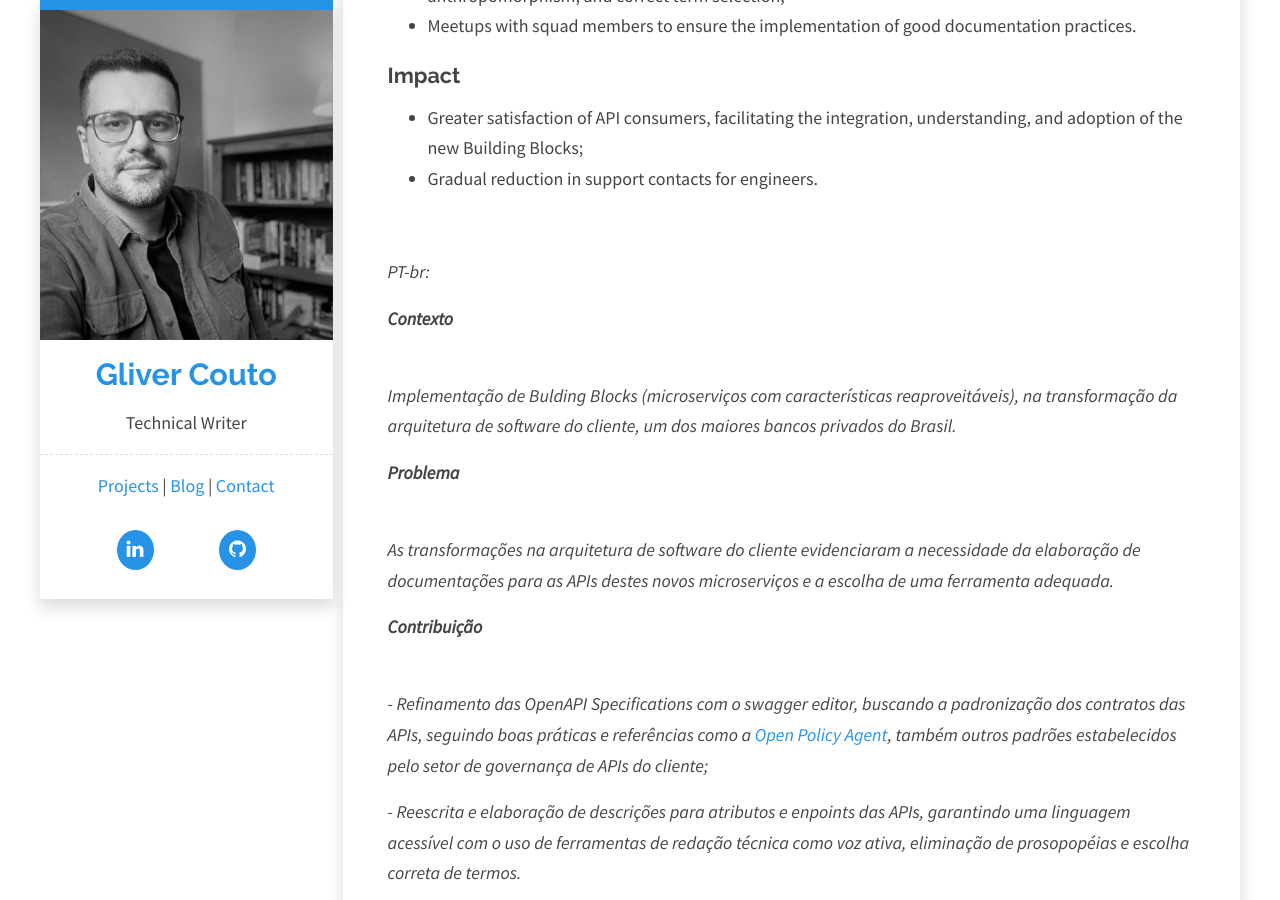
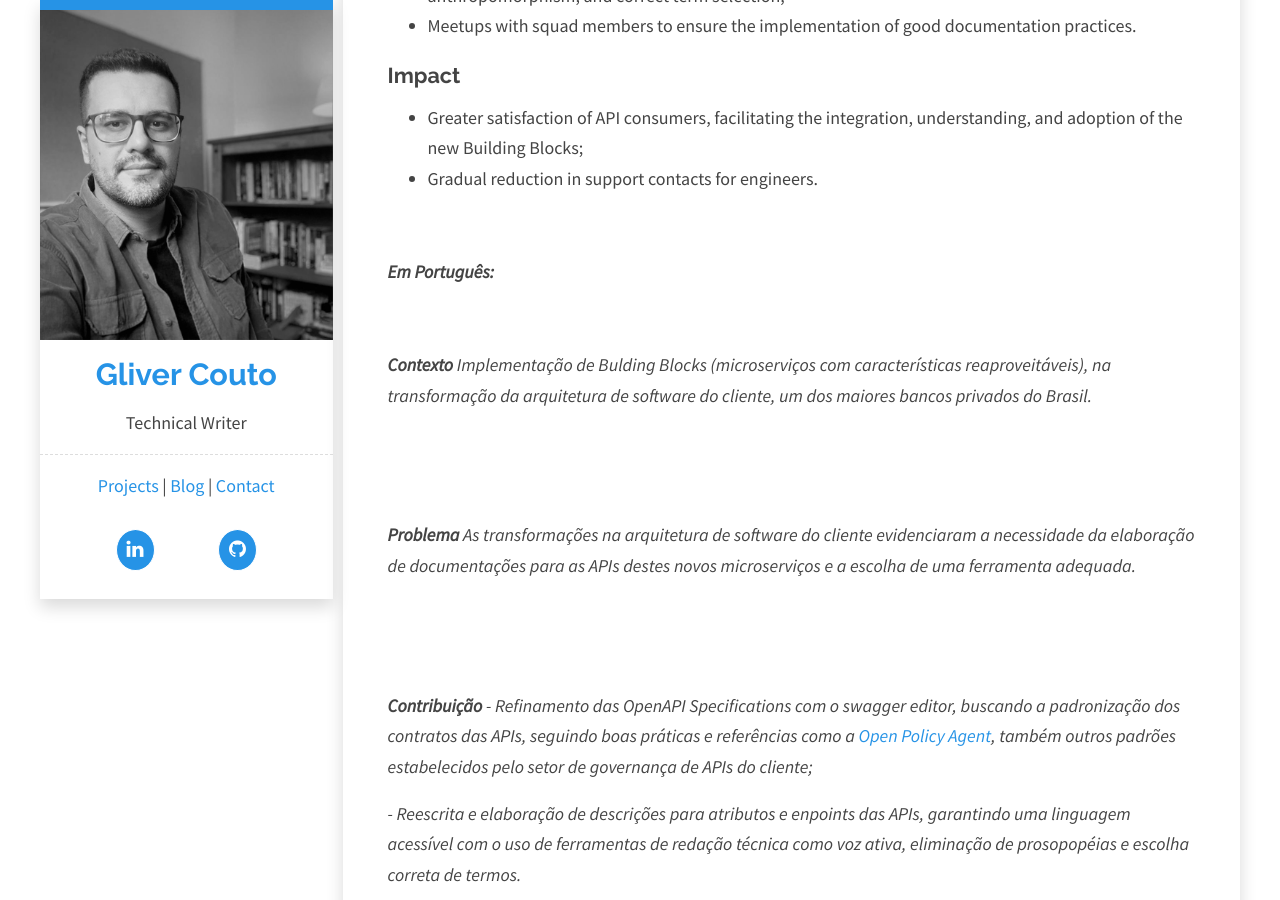
Before and after one commit to gliverCouto/glivercouto.github.io, a Jekyll site: the page built from _projects/api-documentation.md, in a window 1280 px wide and 900 px high, scrolled down 1228 px. Built offline with Jekyll 4.4.1, drawn with Linux system fonts in a browser that asks for light colours; comment, search, counter and statistics services are not loaded.

Commit message:
Update api-documentation.md

```diff
--- a/_projects/api-documentation.md
+++ b/_projects/api-documentation.md
@@ -28,29 +28,35 @@ The software architecture transformations at the client highlighted the need for
 
 <br />
 
-*PT-br:*
+***Em Português:***
+
+<br>
 
 ***Contexto***
+*Implementação de Bulding Blocks (microserviços com características reaproveitáveis), na transformação da arquitetura de software do cliente, um dos maiores bancos privados do Brasil.*
 
 <br />
-*Implementação de Bulding Blocks (microserviços com características reaproveitáveis), na transformação da arquitetura de software do cliente, um dos maiores bancos privados do Brasil.*
+
+<br>
 
 ***Problema***
+*As transformações na arquitetura de software do cliente evidenciaram a necessidade da elaboração de documentações para as APIs destes novos microserviços e a escolha de uma ferramenta adequada.*
 
 <br />
-*As transformações na arquitetura de software do cliente evidenciaram a necessidade da elaboração de documentações para as APIs destes novos microserviços e a escolha de uma ferramenta adequada.*
+
+<br>
 
 ***Contribuição***
-
-<br />
 *- Refinamento das OpenAPI Specifications com o swagger editor, buscando a padronização dos contratos das APIs, seguindo boas práticas e referências como a [Open Policy Agent](https://www.openpolicyagent.org/), também outros padrões estabelecidos pelo setor de governança de APIs do cliente;*
 
 *- Reescrita e elaboração de descrições para atributos e enpoints das APIs, garantindo uma linguagem acessível com o uso de ferramentas de redação técnica como voz ativa, eliminação de prosopopéias e escolha correta de termos.*
 
 *- Meetups com as squads responsáveis visando garantir a implementação de boas práticas de documentação*
 
+<br>
+
 ***Impacto***
+*- Maior satisfação dos consumidores das APIs, facilitando a integração, entendimento e adoção dos novos Building Blocks;*
+*- Diminuição gradativa dos contatos de suporte aos engenheiros.*
 
 <br />
-*- Maior satisfação dos consumidores das APIs, facilitando a integração, entendimento e adoção dos novos Building Blocks;*
-*- Diminuição gradativa dos contatos de suporte aos engenheiros.*
```
